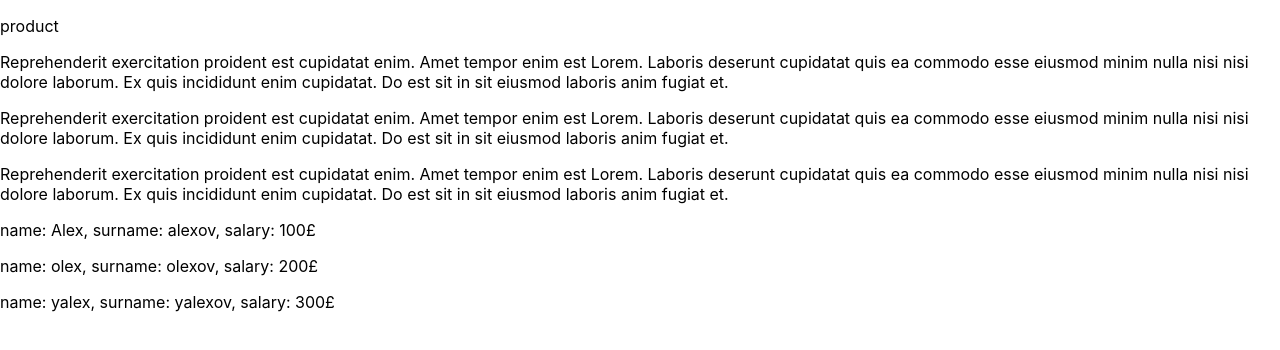
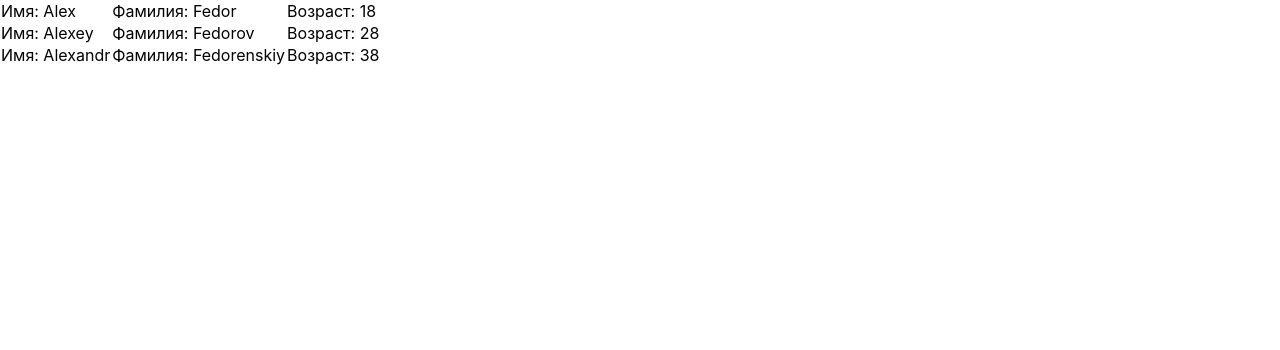
Before and after one commit to Alfaussa/my-app, a React (Create React App) app: page / in a window 1280 px wide. Shown: the top 350 px of the page. Built offline with nearby package versions, Linux system fonts and the light colour scheme.

Commit message:
⊗jsrtPmCpChA

```diff
--- a/src/App.js
+++ b/src/App.js
@@ -8,14 +8,15 @@ import Employee from './Employee';
 import { nanoid } from 'nanoid'
 
 function App() {
+  const personalData = [
+    {id: nanoid(), name: 'Alex', surname: 'Fedor', age: 18},
+    {id: nanoid(), name: 'Alexey', surname: 'Fedorov', age: 28},
+    {id: nanoid(), name: 'Alexandr', surname: 'Fedorenskiy', age: 38},
+  ];
 return <>
- <Product/>
- <User />
- <User />
- <User />
- <Employee name="Alex" surname="alexov" salary="100£" />
- <Employee name="olex" surname="olexov" salary="200£" />
- <Employee name="yalex" surname="yalexov" salary="300£" />
+ 	<User name={personalData[0].name} surname={personalData[0].surname} age={personalData[0].age}/>
+   <User name={personalData[1].name} surname={personalData[1].surname} age={personalData[1].age}/>
+   <User name={personalData[2].name} surname={personalData[2].surname} age={personalData[2].age}/>
  </>
 
   }
--- a/src/Product.js
+++ b/src/Product.js
@@ -1,8 +1,9 @@
 import React from 'react';
 
-function Product() {
+function Product({name, cost}) {
 	return <p>
-		product
+		name: <span>{name}</span>,
+		cost: <span>{cost}</span>
 	</p>;
 }
 
--- a/src/User.js
+++ b/src/User.js
@@ -1,8 +1,12 @@
 import React from "react";
 
-function User(){
-    return <p>
-Reprehenderit exercitation proident est cupidatat enim. Amet tempor enim est Lorem. Laboris deserunt cupidatat quis ea commodo esse eiusmod minim nulla nisi nisi dolore laborum. Ex quis incididunt enim cupidatat. Do est sit in sit eiusmod laboris anim fugiat et.
-    </p>
+function User({name, surname, age}){
+    return <>
+    <tr>
+        <td>Имя: {name}</td>
+        <td>Фамилия: {surname}</td>
+        <td>Возраст: {age}</td>
+    </tr>
+    </>
 }
 export default User;
```
